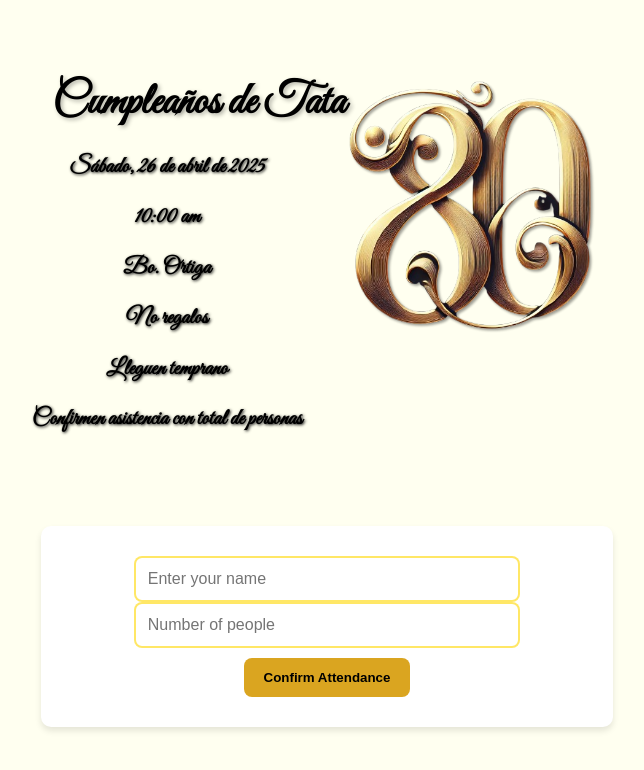
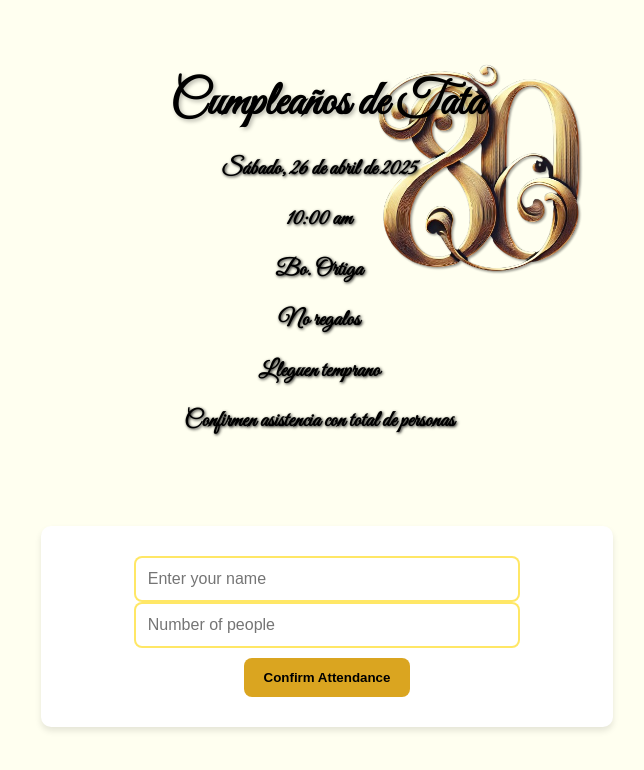
Before and after one commit to arebac/ayabday80, a React (Vite) app: page / in a window 1280 px wide. Shown: the top 770 px of the page, without its empty margins (321-965 px from the left). Built offline with nearby package versions, Linux system fonts and the light colour scheme.

Commit message:
made some more css changes

```diff
--- a/src/components/InvitationPage.css
+++ b/src/components/InvitationPage.css
@@ -17,8 +17,8 @@
   align-items: center;
   justify-content: center;
   background-image: url("/image-removebg-preview (1).png");
-  background-size: 24%;
-  background-position: top 35% right 35%;
+  background-size: 20%;
+  background-position: top 25% right 35%;
   background-repeat: no-repeat; /* Prevents tiling */
 
 }
@@ -35,15 +35,15 @@
 }
 
 .header {
-  display: flex;
-  flex-direction: column;
-  width: 100%;
-  margin-right: 20%;
+
+  text-align: left;
+  margin: 0 auto;
+  padding: 20px 0;
 
 }
 
 .header h1 {
-  font-size: 2.8rem; /* Increase the title size */
+  font-size: 3rem; /* Increase the title size */
   font-weight: 1200; /* Make it bolder */
   color: black; /* Darker red for contrast */
   text-shadow: 2px 2px 4px rgba(0, 0, 0, 0.3); /* Softer shadow */
```
